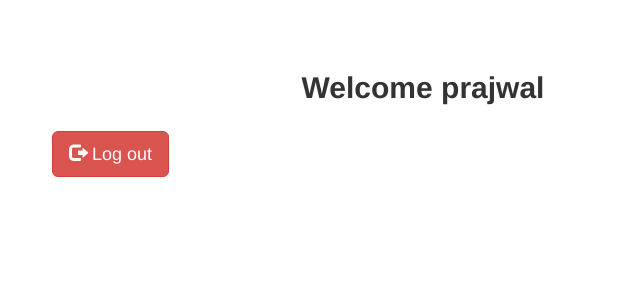
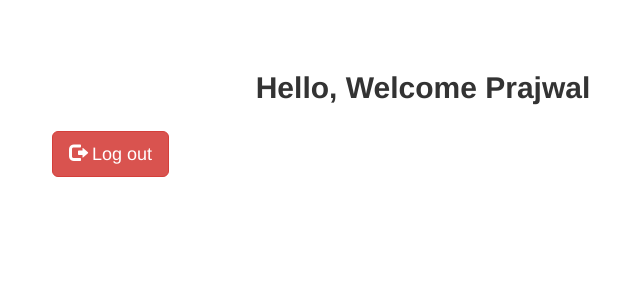
Before and after one commit to Prajwalkamde/django_authentication_with_email_verify, a Django app: page / in a window 1280 px wide. Shown: the top 300 px of the page, without its empty margins (217-857 px from the left). Run offline with Django 3.2, Linux system fonts and the light colour scheme; a user stored in the database is signed in; some libraries are stand-ins or nearby versions.

Commit message:
changes html files

```diff
--- a/templates/profile.html
+++ b/templates/profile.html
@@ -180,7 +180,7 @@
 
 
   <div class="px-4 py-5 my-5 text-center">
-    <h6 class="display-5 fw-bold">Welcome {{request.user}} </h6>
+    <h6 class="display-5 fw-bold">Hello, Welcome {{request.user | capfirst}} </h6>
     <div class="col-lg-6 mx-auto">
       <div class="d-grid gap-2 d-sm-flex justify-content-sm-center">
         <div class="text-center">
```
Also changed, not shown: db.sqlite3.
